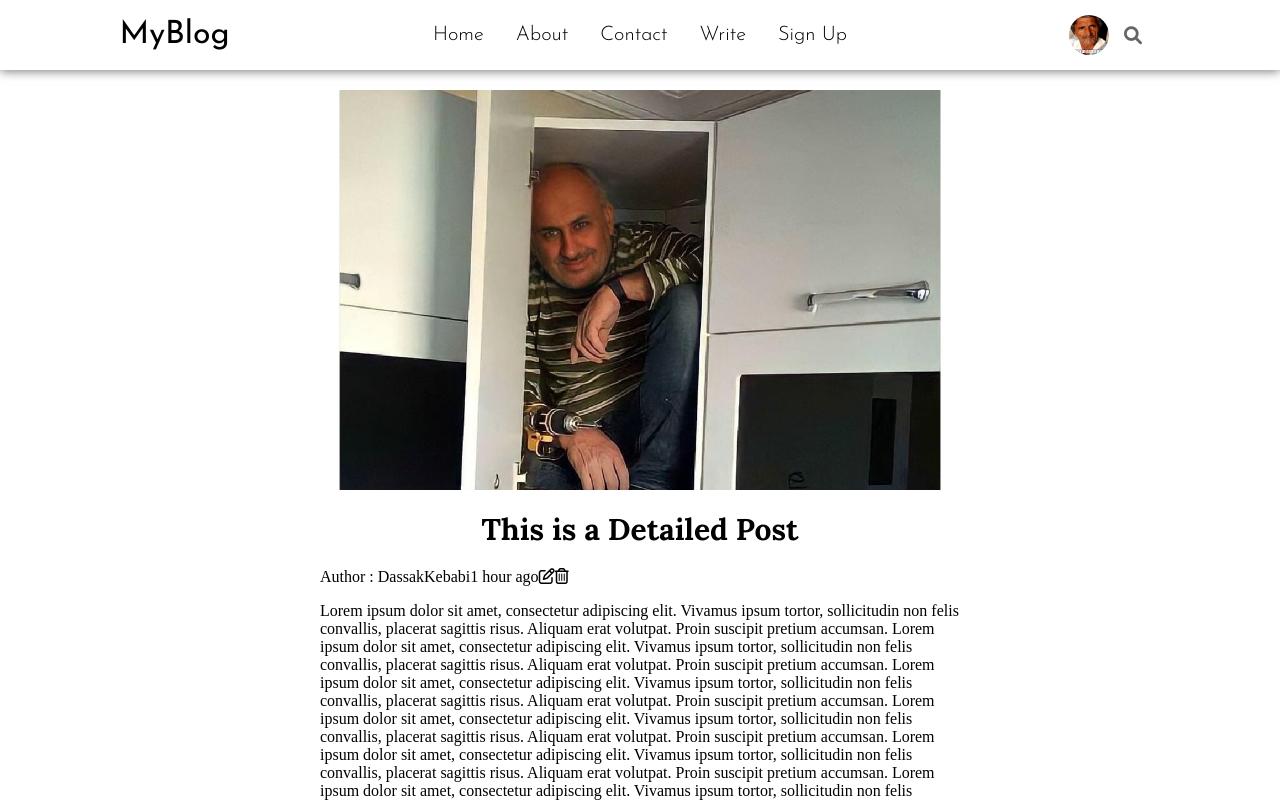
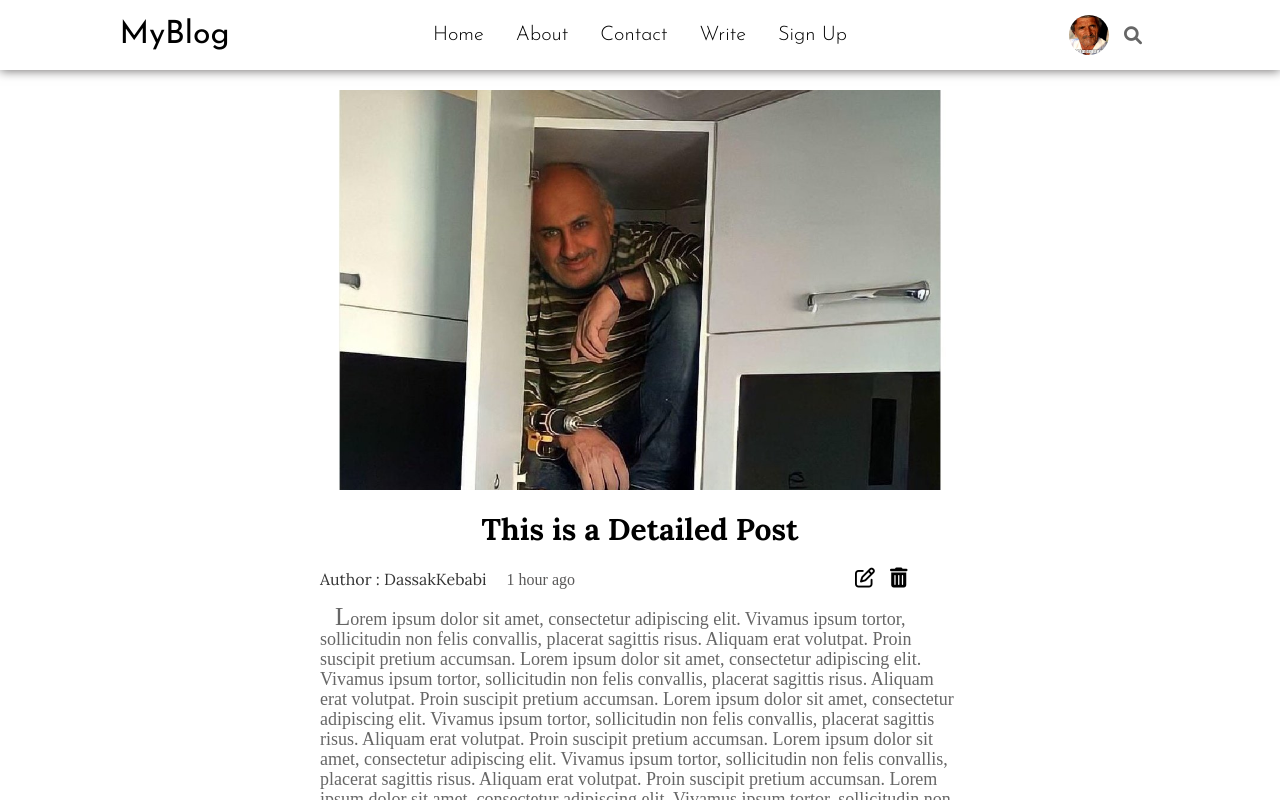
Before and after one commit to keremkoca/react-blog, a React (Create React App) app: page / in a window 1280 px wide. Shown: the top 800 px of the page. Built offline with nearby package versions, Linux system fonts and the light colour scheme.

Commit message:
created postDetail page and it s components,fixed css

```diff
--- a/src/App.js
+++ b/src/App.js
@@ -1,7 +1,7 @@
 import Navbar from "./Components/Navbar/Navbar";
 import Footer from "./Components/Footer/Footer";
-import Home from "./Components/Pages/Home/Home";
-import PostDetail from "./Components/Pages/Home/PostDetail/PostDetail";
+import Home from "./Pages/Home/Home";
+import PostDetail from "./Pages/PostDetail/PostDetail";
 
 function App() {
   return (
--- a/src/Components/Pages/Home/PostDetail/SinglePost.module.css
+++ /dev/null
@@ -1,35 +0,0 @@
-.single_post {
-  display: flex;
-  justify-content: center;
-  align-items: center;
-}
-.single_post_container {
-  display: flex;
-  width: 50%;
-  flex-direction: column;
-  justify-content: center;
-  align-items: center;
-  margin-top: 20px;
-  margin-bottom: 20px;
-}
-.single_post_img {
-  width: 100%;
-  height: 400px;
-  border-radius: 5px;
-  object-fit: cover;
-}
-.single_post_title {
-  font-size: 30px;
-  font-family: "Lora", serif;
-  text-align: center;
-}
-.single_post_info {
-  display: flex;
-  width: 100%;
-}
-.single_post_user {
-  float: left;
-}
-.single_post_edit {
-  float: right;
-}
--- a/src/Components/Posts/Post/Post.js
+++ b/src/Components/Posts/Post/Post.js
@@ -4,22 +4,22 @@ import postImg from "../../../Assets/news_img.jpeg";
 import logo from "../../../Assets/Logo.jpeg";
 function Post() {
   return (
-    <div className={classes.post_container}>
-      <div className={classes.post_img}>
+    <div className={classes.container}>
+      <div className={classes.postImg}>
         <img alt="userImg" src={postImg}></img>
       </div>
-      <div className={classes.post_info}>
+      <div className={classes.postInfo}>
         <h3 className={classes.post_title}>This is a Post about something</h3>
-        <div className={classes.post_user_info}>
+        <div className={classes.userInfo}>
           <div className={classes.post_details}>
             <img
-              className={classes.post_user_img}
+              className={classes.user_img}
               alt="userImg"
               src={logo}
             ></img>
-            <div className={classes.post_date}>1 hour ago</div>
+            <div className={classes.postDate}>1 hour ago</div>
           </div>
-          <div className={classes.post_description}>
+          <div className={classes.postDescription}>
             <p>
               Lorem ipsum dolor sit amet, consectetur adipiscing elit. Vivamus
               ipsum tortor, sollicitudin non felis convallis, placerat sagittis
--- a/src/Components/Posts/Post/Post.module.css
+++ b/src/Components/Posts/Post/Post.module.css
@@ -1,4 +1,4 @@
-.post_container {
+.container {
   display: flex;
   flex-direction: column;
   justify-content: center;
@@ -7,27 +7,27 @@
   margin-bottom: 20px;
   margin-right: 10px;
 }
-.post_info {
+.postInfo {
   display: flex;
   flex-direction: column;
 }
-.post_img {
+.postImg {
   display: flex;
   justify-content: center;
   align-items: center;
 }
-.post_img img {
+.postImg img {
   border-radius: 3px;
   width: 300px;
   height: 200px;
 }
-.post_user_img {
+.user_img {
   width: 30px;
   height: 30px;
   border-radius: 50%;
   object-fit: cover;
 }
-.post_date {
+.postDate {
   margin-left: 10px;
 }
 .post_details {
@@ -37,7 +37,7 @@
   align-items: center;
   width: 100%;
 }
-.post_user_info {
+.userInfo {
   display: flex;
   flex-direction: column;
   justify-content: center;
@@ -48,7 +48,7 @@
   font-family: "Josefin Sans", sans-serif;
   cursor: pointer;
 }
-.post_description {
+.postDescription {
   font-family: "Varela Round", sans-serif;
   font-size: 14px;
   color: #444;
--- a/src/Components/Pages/Home/Home.js
+++ b/src/Pages/Home/Home.js
@@ -1,7 +1,7 @@
 import React from "react";
 import classes from "./Home.module.css";
-import Header from "../../Header/Header";
-import Posts from "../../Posts/Posts";
+import Header from "../../Components/Header/Header";
+import Posts from "../../Components/Posts/Posts";
 function Home() {
   return (
     <div className={classes.container}>
--- a/src/Components/Pages/Home/PostDetail/SinglePost.js
+++ b/src/Pages/PostDetail/SinglePost.js
@@ -1,28 +1,23 @@
 import React from "react";
 import classes from "./SinglePost.module.css";
-import imgsrc from "../../../../Assets/SinglePage.jpeg";
+import imgsrc from "../../Assets/SinglePage.jpeg";
 function SinglePost() {
   return (
-    <div className={classes.single_post}>
-      <div className={classes.single_post_container}>
-        <img
-          className={classes.single_post_img}
-          src={imgsrc}
-          alt={"no img"}
-        ></img>
-        <h1 className={classes.single_post_title}>This is a Detailed Post</h1>
-
-        <div className={classes.single_post_info}>
-          <span className={classes.single_post_user}>
-            Author : DassakKebabi
-          </span>
-          <span className={classes.single_post_date}>1 hour ago</span>
-          <div className={classes.single_post_edit}>
-            <i className="classes.single_post_icon far fa-edit"></i>
-            <i className="classes.single_post_icon far fa-trash-alt"></i>
+    <div className={classes.singlePost}>
+      <div className={classes.container}>
+        <img className={classes.post_img} src={imgsrc} alt={"no img"}></img>
+        <h1 className={classes.post_title}>This is a Detailed Post</h1>
+        <div className={classes.infoContainer}>
+          <div className={classes.postInfo}>
+            <span className={classes.post_username}>Author : DassakKebabi</span>
+            <span className={classes.post_date}>1 hour ago</span>
+          </div>
+          <div className={classes.postEdit}>
+            <i className={`${classes.post_icon} far fa-edit`}></i>
+            <i className={`${classes.post_icon} fas fa-trash-alt`}></i>
           </div>
         </div>
-        <p>
+        <p className={classes.post_description}>
           Lorem ipsum dolor sit amet, consectetur adipiscing elit. Vivamus ipsum
           tortor, sollicitudin non felis convallis, placerat sagittis risus.
           Aliquam erat volutpat. Proin suscipit pretium accumsan. Lorem ipsum
--- /dev/null
+++ b/src/Pages/PostDetail/SinglePost.module.css
@@ -0,0 +1,68 @@
+.singlePost {
+  display: flex;
+  justify-content: center;
+  align-items: center;
+}
+.container {
+  display: flex;
+  width: 50%;
+  flex-direction: column;
+  justify-content: center;
+  align-items: center;
+  margin-top: 20px;
+  margin-bottom: 20px;
+}
+.post_img {
+  width: 100%;
+  height: 400px;
+  border-radius: 5px;
+  object-fit: cover;
+}
+.post_title {
+  font-size: 30px;
+  font-family: "Lora", serif;
+  text-align: center;
+}
+.infoContainer {
+  display: flex;
+  justify-content: space-between;
+  width: 100%;
+}
+.postInfo {
+  display: flex;
+  justify-content: flex-end;
+  align-items: flex-end;
+}
+.post_username {
+  font-family: "Lora", serif;
+  color: rgb(52, 52, 52);
+  float: left;
+}
+.post_date {
+  margin-left: 20px;
+  color: rgb(89, 88, 88);
+}
+.postEdit {
+  width: 100px;
+  margin-right: 10px;
+}
+.post_icon {
+  padding-left: 5px;
+  padding-right: 10px;
+  font-size: 20px;
+}
+.post_icon:hover {
+  color: rgb(33, 32, 32);
+  transform: scale(1.2);
+  transition: all 0.2s ease-in-out;
+  cursor: pointer;
+}
+.post_description {
+  color: #666;
+  font-size: 18px;
+  line-height: 20px;
+}
+.post_description::first-letter {
+  margin-left: 15px;
+  font-size: 25px;
+}
```
Also changed, not shown: src/Pages/Home/Home.module.css (renamed from src/Components/Pages/Home/Home.module.css), src/Pages/PostDetail/PostDetail.js (renamed from src/Components/Pages/Home/PostDetail/PostDetail.js), src/Pages/PostDetail/PostDetail.module.css (added).
